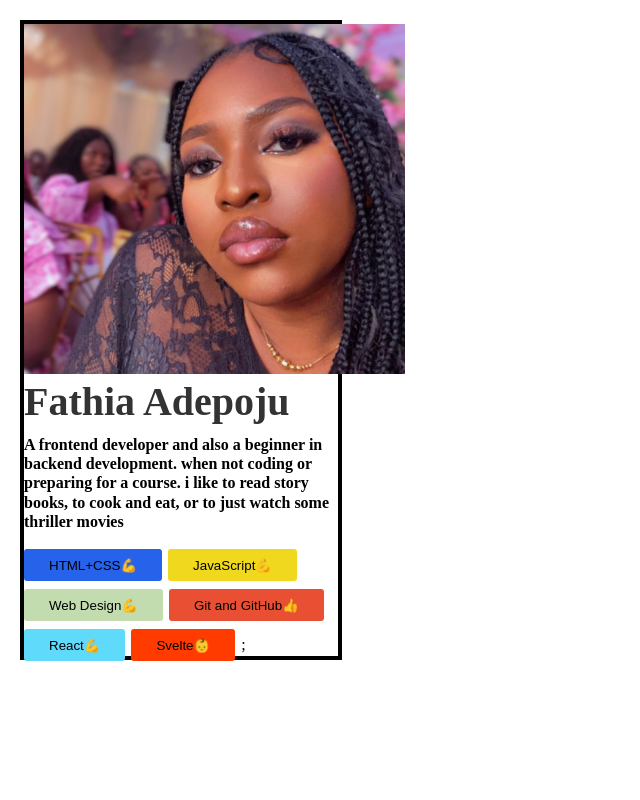
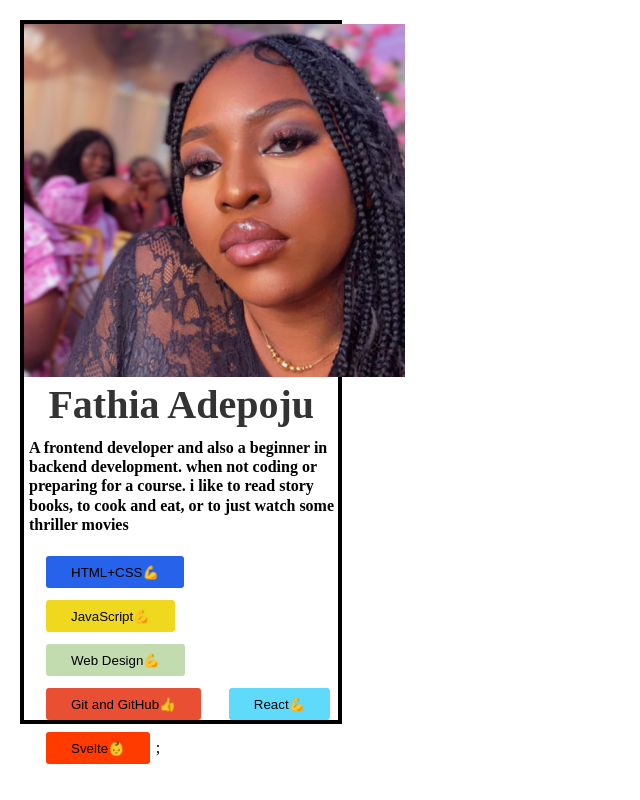
Before and after one commit to Adepoju044/my-Profile, a React (Create React App) app: page / in a window 1280 px wide. Shown: the whole page, without its empty margins (0-640 px from the left). Built offline with nearby package versions, Linux system fonts and the light colour scheme.

Commit message:
deleted and added some styles to my css

```diff
--- a/src/index.css
+++ b/src/index.css
@@ -20,11 +20,11 @@ body {
   justify-content: left;
   align-item: left;
   width: 26%;
-  height: 80vh;
+  height: 88vh;
 }
 .img {
   width: 381px;
-  height: 350px;
+  height: 353px;
   object-fit: cover;
   object-position: center;
 }
@@ -34,6 +34,7 @@ h1 {
   font-size: 40px;
   color: #333;
   margin-bottom: 10px;
+  text-align: center;
 }
 
 .paragraph {
@@ -41,72 +42,33 @@ h1 {
   font-weight: bold;
   margin-bottom: 10px;
   width: inherit;
+  margin-left: 5px;
 }
 
 .button {
   font-size: 16px;
   transition: all 0.3s ease;
   border: none;
+  display: flex;
+  flex-direction: column;
+  justify-content: center;
+  align-items: center;
+  flex-wrap: wrap;
+  display: inline-block;
+  margin-left: 22px;
 }
 .button-1 {
-  background-color: blue;
   border: none;
   height: 32px;
   padding-left: 25px;
   padding-right: 25px;
   border-radius: 3px;
   margin-right: 6px;
-  margin-top: 8px;
+  margin-top: 12px;
 }
 .button-1:hover {
   opacity: 0.6;
   transition: opacity 0.3d ease-in-out;
-  transform: translateY(-2px);
-  cursor: pointer;
-}
-.button-2 {
-  background-color: #ffff00;
-  border: none;
-  height: 32px;
-  padding-left: 25px;
-  padding-right: 25px;
-  border-radius: 3px;
-  margin-right: 6px;
-}
-.button-2:hover {
-  opacity: 0.6;
-  transition: opacity 0.3s ease-in-out;
-  transform: translateY(-2px);
-  cursor: pointer;
-}
-.button-3 {
-  background-color: #ff0000;
-  border: none;
-  height: 32px;
-  padding-left: 25px;
-  padding-right: 25px;
-  border-radius: 3px;
-  margin-right: 6px;
-}
-.button-3:hover {
-  opacity: 0.6;
-  transition: opacity 0.3s ease-in-out;
-  transform: translateY(-2px);
-  cursor: pointer;
-}
-.button-4 {
-  background-color: #add8e6;
-  border: none;
-  height: 32px;
-  padding-left: 25px;
-  padding-right: 25px;
-  border-radius: 3px;
-  margin-right: 6px;
-  margin-top: 6px;
-}
-.button-4:hover {
-  opacity: 0.6;
-  transition: opacity 0.3s ease-in-out;
   transform: translateY(-2px);
   cursor: pointer;
 }
```
